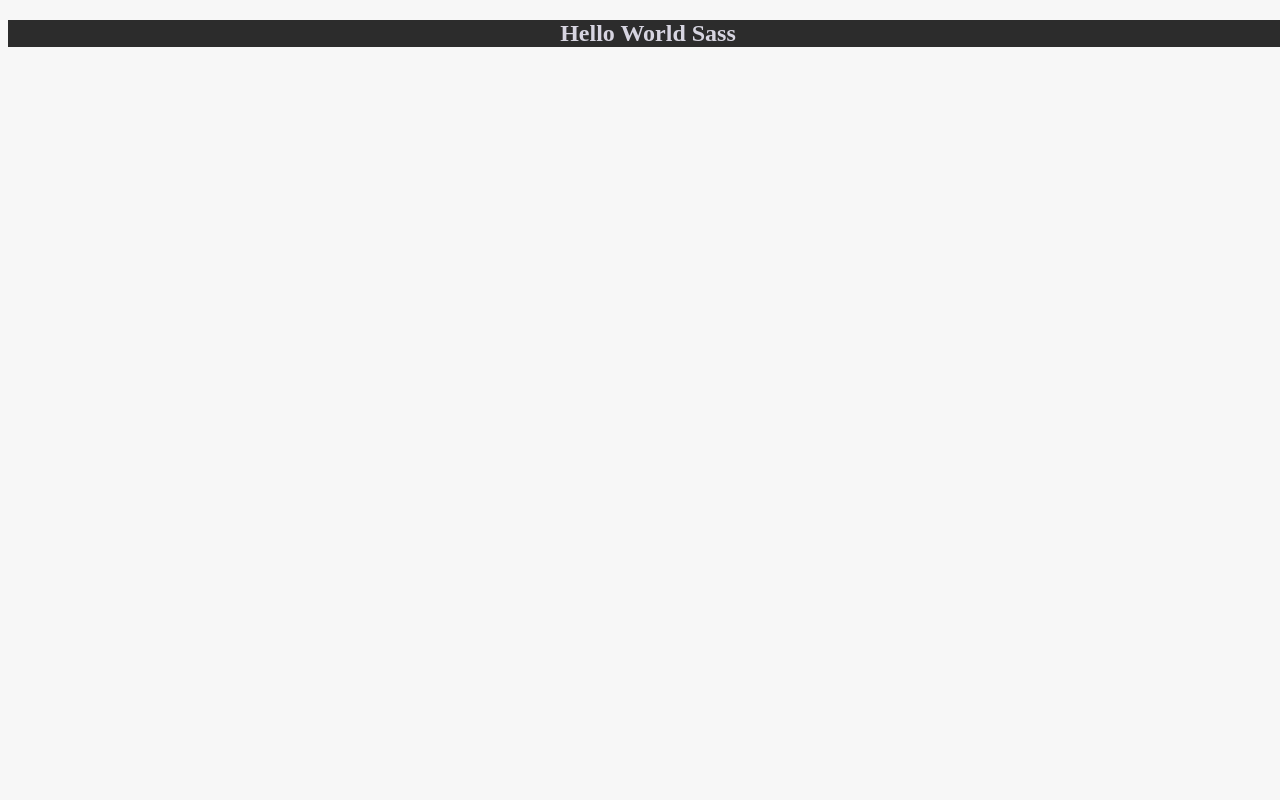
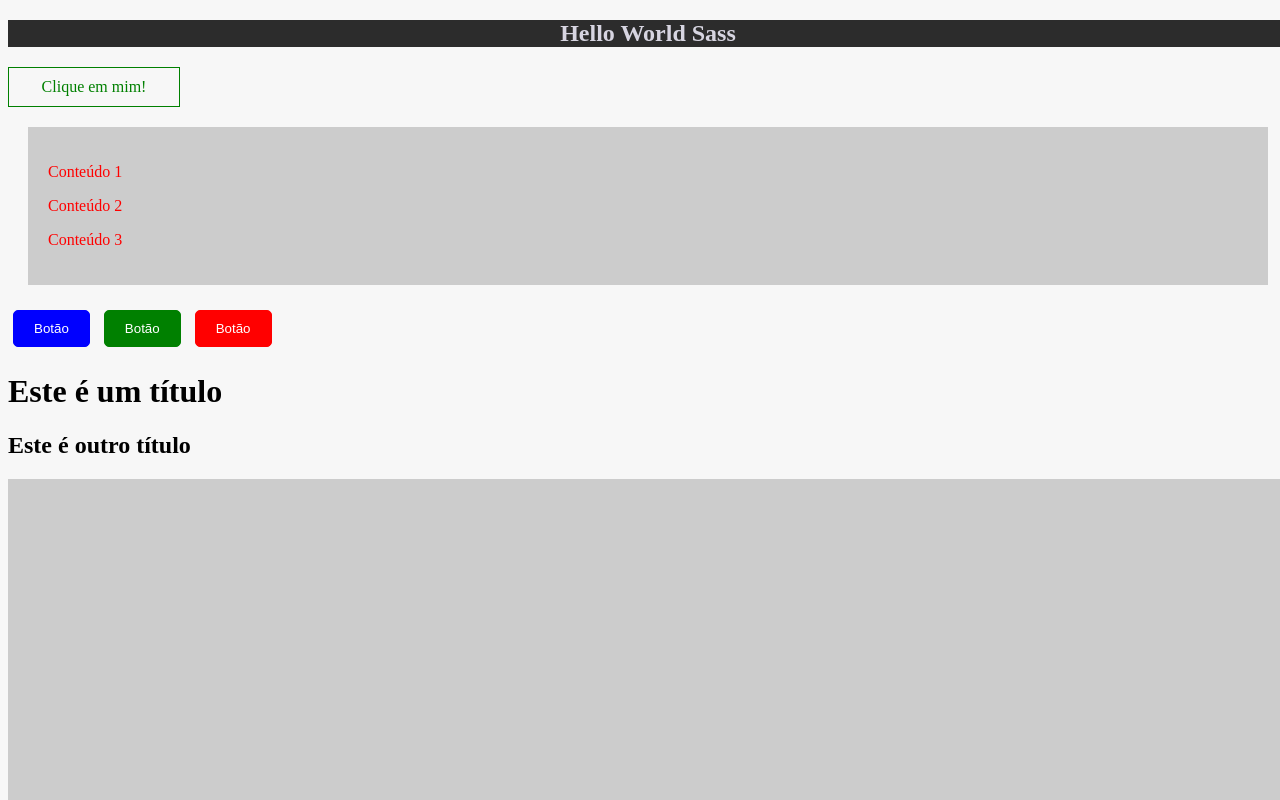
Before and after one commit to AugustoMagalhaes/first-sass-project, a plain HTML site: page first-step-sass/index.html in a window 1280 px wide. Shown: the top 800 px of the page. Drawn offline with Linux system fonts and the light colour scheme.

Commit message:
feat: testando uso de parent selector.

```diff
--- a/first-step-sass/index.html
+++ b/first-step-sass/index.html
@@ -13,6 +13,22 @@
   <section class="container">
     <h1>Hello World Sass</h1>
   </section>
+  <a href="#">Clique em mim!</a>
+  <section class="container-pg">
+    <p class="container-pg__content">Conteúdo 1</p>
+    <p class="container-pg__content">Conteúdo 2</p>
+    <p class="container-pg__content">Conteúdo 3</p>
+  </section>
+  <button class="btn">Botão</button>
+  <button class="btn btn--success">Botão</button>
+  <button class="btn btn--danger">Botão</button>
+
+  <h1 class="title">Este é um título</h1>
+  <h2 class="sub-title">Este é outro título</h2>
+
+  <section class="spacing"></section>
+  <section class="spacing"></section>
+  <section class="spacing"></section>
 
 </body>
 
--- a/first-step-sass/sass/styles.sass
+++ b/first-step-sass/sass/styles.sass
@@ -12,3 +12,56 @@ body
   h1
     color: $h1-font-color
     text-align: center
+
+a
+  text-decoration: none
+  color: green
+  padding: 10px
+  transform: .5s
+  border: 1px solid green
+  display: block
+  width: 150px
+  text-align: center
+
+  &:hover
+    background-color: green
+    color: white
+
+.container-pg
+  background-color: #ccc
+  padding: 20px
+  margin: 20px
+
+  &__content
+    color: red
+
+.spacing
+  padding: 200px
+  background-color: #ccc
+
+.btn, .btn_sucess
+  padding: 10px 20px
+  border: 1px solid blue
+  border-radius: 5px
+  color: white
+  background-color: blue
+  cursor: pointer
+  margin: 5px
+
+  &:hover
+    background-color: transparent
+    color: blue
+
+  &--success
+    background-color: green
+    border-color: green
+
+    &:hover
+      color: green
+
+  &--danger
+    background-color: red
+    border-color: red
+
+    &:hover
+      color: red
```
Also changed, not shown: first-step-sass/css/style.css (deleted), first-step-sass/css/styles.css, 1 other file.
